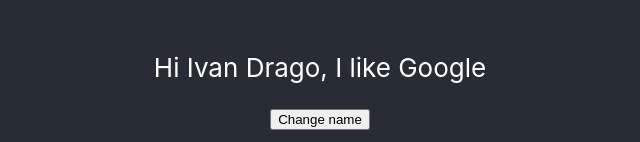
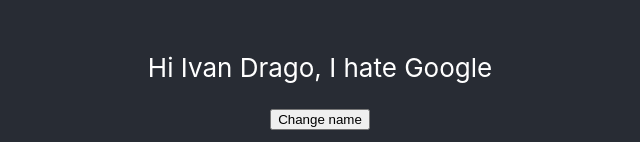
Before and after one commit to yavorant/monsters-rolodex, a React (Create React App) app: page / in a window 1280 px wide. Shown: the part 482-624 px from the top of the page, without its empty margins (320-960 px from the left). Built offline with nearby package versions, Linux system fonts and the light colour scheme.

Commit message:
setState and callback

```diff
--- a/src/App.js
+++ b/src/App.js
@@ -13,6 +13,7 @@
         lastName: 'Drago',
       },
       company: 'Google',
+      relation: 'hate',
     };
   }
 
@@ -22,14 +23,22 @@
         <header className='App-header'>
           <img src={logo} className='App-logo' alt='logo' />
           <p>
-            Hi {this.state.name.firstName} {this.state.name.lastName}, I like{' '}
-            {this.state.company}
+            Hi {this.state.name.firstName} {this.state.name.lastName}, I{' '}
+            {this.state.relation} {this.state.company}
           </p>
           <button
             onClick={() => {
-              this.setState({
-                name: { firstName: 'Ian', lastName: 'Petrenko' },
-              });
+              this.setState(
+                (state, props) => {
+                  return {
+                    name: { firstName: 'Ian', lastName: 'Petrenko' },
+                    relation: 'like',
+                  };
+                },
+                () => {
+                  console.log(this.state); //callback runs only after state has been updated
+                }
+              );
             }}
           >
             Change name
```
